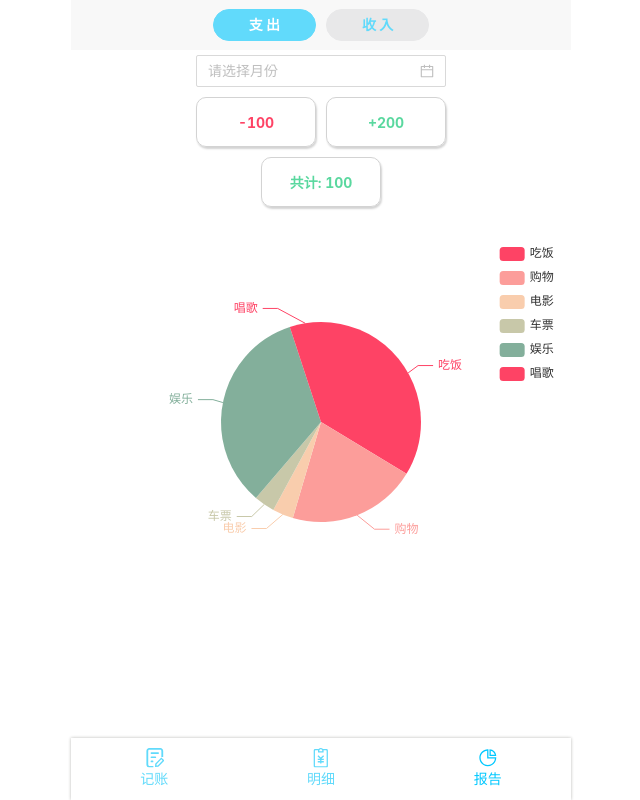
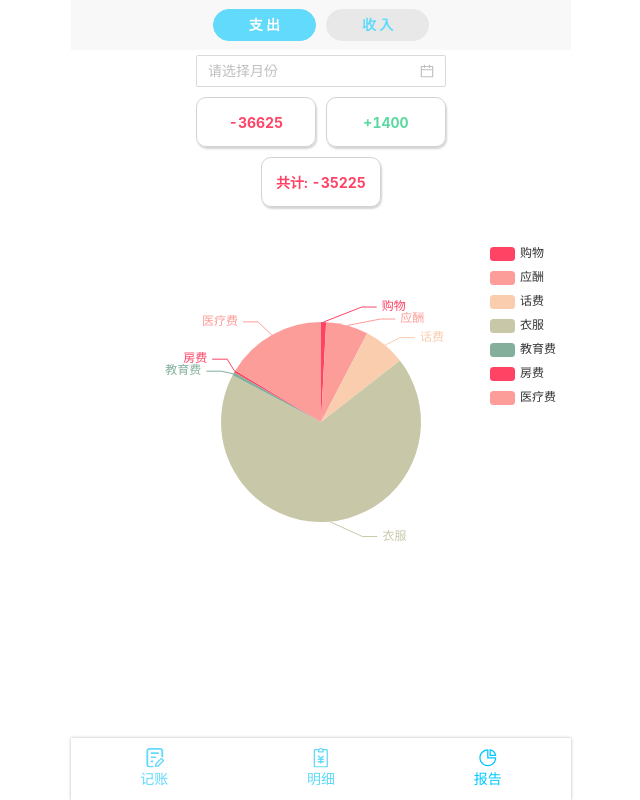
Before and after one commit to carsonhuang520/money-book, a React (Create React App) app: page /report in a window 1280 px wide. Shown: the whole page, without its empty margins (319-959 px from the left). Built offline with nearby package versions, Linux system fonts and the light colour scheme; data requests are answered from the project's data file.

Commit message:
完成报告页面的业务逻辑

```diff
--- a/db.json
+++ b/db.json
@@ -259,13 +259,7 @@
       "monthCategory": "2020-11",
       "timestamp": 1544227200000,
       "id": "_dotug7vnn",
-      "cid": "10",
-      "category": {
-        "name": "工资",
-        "iconName": "ios-card",
-        "id": "10",
-        "type": "income"
-      }
+      "cid": "10"
     },
     {
       "name": "修改shopping",
@@ -274,13 +268,7 @@
       "monthCategory": "2020-11",
       "timestamp": 1606608000000,
       "id": "_s0d8mh296",
-      "cid": "11",
-      "category": {
-        "name": "购物",
-        "iconName": "ios-basket",
-        "id": "3",
-        "type": "outcome"
-      }
+      "cid": "11"
     },
     {
       "name": "保养",
@@ -298,7 +286,7 @@
       "monthCategory": "2020-11",
       "timestamp": 1606608000000,
       "id": "_ymu6zzf73",
-      "cid": "15"
+      "cid": "14"
     }
   ]
 }
--- a/src/components/PieChart.js
+++ b/src/components/PieChart.js
@@ -1,5 +1,6 @@
 import React, {Component} from 'react'
 import echarts from 'echarts'
+import withContext from '../withContext'
 
 let outcomeData = [{name: '吃饭', value: 200}, {name: '购物', value: 124},
   {name: '电影', value: 20}, {name: '车票', value: 20}, {name: '娱乐', value: 200},
@@ -17,7 +18,15 @@ class PieChart extends Component {
   }
 
   componentDidMount() {
-    const {type} = this.props
+    const {type, data} = this.props
+    const {categories, items} = data
+    let categoriesFlattern = categories.reduce((prev, item) => {
+      prev[item.id] = item
+      return prev
+    }, {})
+    // let temp = items.forEach(item => {
+    //   if(!temp[categories[]])
+    // })
     let myChart = echarts.init(document.getElementById('pie-chart'))
     let seriesData = type === 'outcome' ? outcomeData : incomeData
     let legendData = seriesData.map(item => item.name)
@@ -65,24 +74,20 @@ class PieChart extends Component {
     })
   }
 
-  changeData() {
-    const {type} = this.props
-    const {myChart, option} = this.state
-    let seriesData = type === 'outcome' ? outcomeData : incomeData
-    let legendData = seriesData.map(item => item.name)
+  changeData(data) {
+    const {option, myChart} = this.state
+    const legendData = data.map(item => item.name)
     let temp = JSON.parse(JSON.stringify(option))
     temp.legend.data = legendData
-    temp.series[0].data = seriesData
+    temp.series[0].data = data
     myChart.setOption(temp, true)
-    // this.setState({
-    //   option: temp
-    // })
   }
 
   render() {
     const {myChart, option} = this.state
+    const {chartData} = this.props
     if (myChart !== null && option !== null) {
-      this.changeData()
+      this.changeData(chartData)
     }
     return (
       <div
@@ -97,4 +102,4 @@ class PieChart extends Component {
   }
 }
 
-export default PieChart
+export default withContext(PieChart)
--- a/src/pages/Report.js
+++ b/src/pages/Report.js
@@ -1,28 +1,115 @@
-import React, {Fragment} from 'react'
+import React, {Fragment, Component} from 'react'
 import Header from '../components/Header'
 import Calendar from '../components/Calendar'
 import PieChart from '../components/PieChart'
+import withContext from '../withContext'
 import './Report.scss'
 import {withRouter} from 'react-router-dom'
 
-function Report(props) {
-  const {type, onClickType} = props
+class Report extends Component {
+  constructor(props) {
+    super(props)
+    this.state = {
+      dateString: '',
+      totalOutcome: 0,
+      totalIncome: 0
+    }
+  }
+
+  componentDidMount() {
+    this.props.actions.initData()
+  }
+
+  onChangeDate = (date) => {
+    this.setState({
+      dateString: date
+    })
+    this.props.actions.getListByDate(date)
+  }
+
+  handleChartData() {
+    const {type, data} = this.props
+    const {categories, items} = data
+    let categoriesFlattern = categories.reduce((prev, item) => {
+      prev[item.id] = item
+      return prev
+    }, {})
+    let itemsFlattern = items.reduce((prev, item) => {
+      const name = categoriesFlattern[item.cid].name
+      const cType = categoriesFlattern[item.cid].type
+      if (!prev[cType]) {
+        prev[cType] = {}
+      }
+      if (!prev[cType][name]) {
+        prev[cType][name] = []
+      }
+      prev[cType][name].push(item)
+      return prev
+    }, {})
+    const keys = Object.keys(itemsFlattern)
+    let outcome = []
+    let income = []
+    let totalIncome = 0
+    let totalOutcome = 0
+    if (keys.length) {
+      outcome = itemsFlattern['outcome'] ? Object.keys(itemsFlattern['outcome']).map(item => {
+        const price = itemsFlattern['outcome'][item].reduce((prev, e) => {
+          prev += e.price
+          return prev
+        }, 0)
+        return {
+          name: item,
+          value: price
+        }
+      }) : []
+      income = itemsFlattern['income'] ? Object.keys(itemsFlattern['income']).map(item => {
+        const price = itemsFlattern['income'][item].reduce((prev, e) => {
+          prev += e.price
+          return prev
+        }, 0)
+        return {
+          name: item,
+          value: price
+        }
+      }) : []
+      totalOutcome = outcome.reduce((prev, item) => {
+        prev += item.value
+        return prev
+      }, 0)
+      totalIncome = income.reduce((prev, item) => {
+        prev += item.value
+        return prev
+      }, 0)
+    }
+    if (type === 'outcome') {
+      return {data: outcome, totalIncome, totalOutcome}
+    } else {
+      return {data: income, totalIncome, totalOutcome}
+    }
+  }
+
+  render() {
+    const {dateString} = this.state
+    const {type, onClickType} = this.props
+    const {data, totalOutcome, totalIncome} = this.handleChartData()
+    const balance = totalIncome - totalOutcome
     return (
       <Fragment>
         <Header type={type} onClickType={onClickType}/>
         <main className={'main-wrapper'}>
-        <Calendar/>
+          <Calendar date={dateString} onChangeDate={this.onChangeDate}/>
           <ul className={'total-wrapper'}>
-          <li className={'total-outcome'} onClick={() => onClickType('outcome')}>{'-' + 100}</li>
-          <li className={'total-income'} onClick={() => onClickType('income')}>{'+' + 200}</li>
+            <li className={'total-outcome'} onClick={() => onClickType('outcome')}>{'-' + totalOutcome}</li>
+            <li className={'total-income'} onClick={() => onClickType('income')}>{'+' + totalIncome}</li>
           </ul>
           <div className={'total'}>
-          <span className={'profit'}>{`共计: ${100}`}</span>
+            <span className={`${balance < 0 ? 'deficit' : 'profit'}`}>{`共计: ${balance}`}</span>
           </div>
-        <PieChart type={type}/>
+          <PieChart type={type} chartData={data}/>
         </main>
       </Fragment>
     )
   }
+}
 
-export default withRouter(Report)
+export default withRouter(withContext(Report))
```
Also changed, not shown: 1 other file (tests, documents, lock files or other folders). Lines whose indentation alone changed are shown as unchanged.
